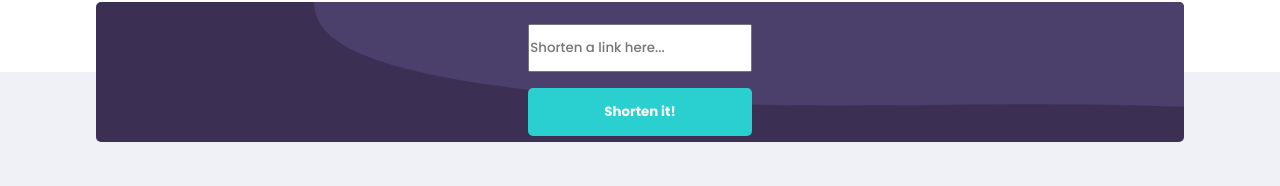
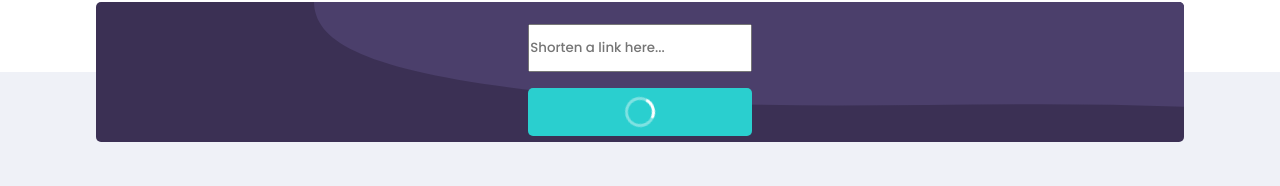
Before and after one commit to VictorKyHugo/shortner-react, a React (Create React App) app: page / in a window 1280 px wide. Shown: the part 764-950 px from the top of the page. Built offline with nearby package versions, Linux system fonts and the light colour scheme.

Commit message:
loading component done

```diff
--- /dev/null
+++ b/src/components/Loading/Loading.js
@@ -0,0 +1,10 @@
+import './Loading.scss'
+
+function Loading() {
+    return (
+        <div className="circle"></div>
+    )
+
+}
+
+export default Loading
--- /dev/null
+++ b/src/components/Loading/Loading.scss
@@ -0,0 +1,17 @@
+@use "../../styles/abstracts/colors";
+
+.circle{
+    width: 30px;
+    height: 30px;
+    border-radius: 50%;
+    background: colors.$cyan;
+    border: solid 3px rgba(255, 255, 255, 0.4);
+    border-top-color: white;
+    animation: spin linear 1s infinite ;
+}
+
+@keyframes spin{
+    100%{
+        transform: rotate(360deg);
+    }
+}
--- a/src/components/Shorten/Shorten.js
+++ b/src/components/Shorten/Shorten.js
@@ -3,6 +3,7 @@ import { LinkContext } from '../../contexts/LinkContext'
 
 import './Shorten.scss'
 import background from '../../assets/images/bg-shorten-mobile.svg'
+import Loading from '../Loading/Loading'
 
 function Shorten() {
 
@@ -22,7 +23,7 @@ function Shorten() {
         <div className="shorten">
             <form className="shorten__form">
                 <input className="shorten__form__input" placeholder="Shorten a link here..." value={linkToShort} onChange={inputHandler} />
-                <button className="shorten__form__button" onClick={teste}> Shorten it!</button>
+                <button className="shorten__form__button" onClick={teste}><Loading /></button>
             </form>
             <div className="shorten__background">
                 <img src={background} alt="background" />
--- a/src/components/Shorten/Shorten.scss
+++ b/src/components/Shorten/Shorten.scss
@@ -44,6 +44,10 @@
             width: 85%;
             height: 3rem;
 
+            display: flex;
+            align-items: center;
+            justify-content: center;
+
             background: colors.$cyan;
             color: white;
             font-weight: bold;
```
